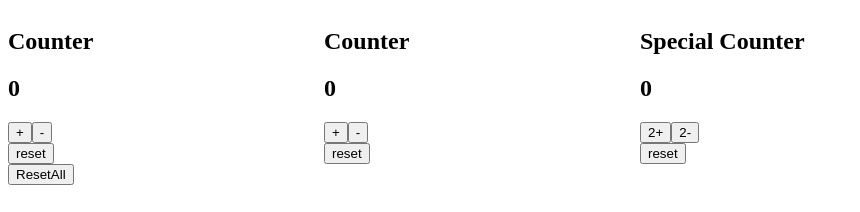
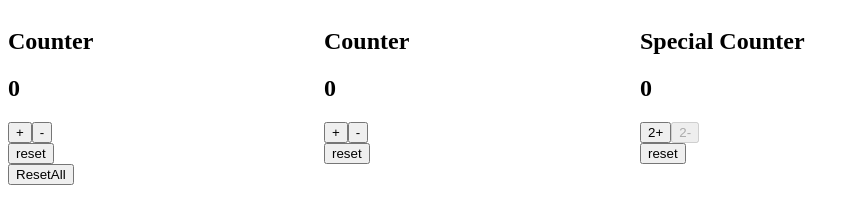
Before and after one commit to lukas-anci/todoHooks, a React (Create React App) app: page / in a window 1280 px wide. Shown: the top 212 px of the page, without its empty margins (0-860 px from the left). Built offline with nearby package versions, Linux system fonts and the light colour scheme; the HTML template or start-up script is replaced by a standard one.

Commit message:
handle special disabled btn

```diff
--- a/src/components/Counter.jsx
+++ b/src/components/Counter.jsx
@@ -18,13 +18,20 @@ export default function Counter({ special }) {
     if (operation === 'rs')
       return special ? setCount('start over') : setCount(0);
   };
+
+  const handleDisabled = () => {
+    if (special && count === 0) return true;
+    if (count === 'start over') return true;
+  };
   return (
     <div style={{ width: '25%' }}>
       <h2>{special && 'Special '}Counter</h2>
       <h2>{count}</h2>
       <div>
         <button onClick={() => handleCount('+')}>{special && '2'}+</button>
-        <button onClick={() => handleCount('-')}>{special && '2'}-</button>
+        <button disabled={handleDisabled()} onClick={() => handleCount('-')}>
+          {special && '2'}-
+        </button>
       </div>
       <button onClick={() => handleCount('rs')}>reset</button>
     </div>
```
